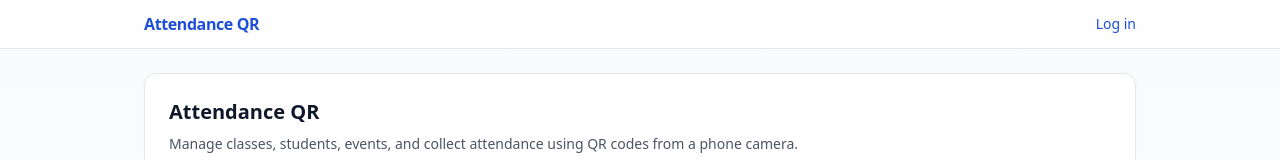
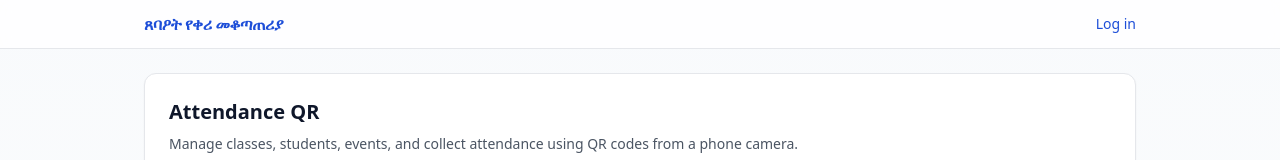
Before and after one commit to Yidne85/Att-Mgt-System, a Next.js app: page / in a window 1280 px wide. Shown: the top 160 px of the page. Built offline with nearby package versions, Linux system fonts and the light colour scheme; no server answers.

Commit message:
Update AppHeader.tsx

```diff
--- a/components/AppHeader.tsx
+++ b/components/AppHeader.tsx
@@ -63,7 +63,7 @@ export default function AppHeader() {
       <div className="max-w-5xl mx-auto px-4 py-3 flex items-center justify-between">
         {/* Brand should always go to landing page, not sign out */}
         <Link href="/" className="font-semibold tracking-tight">
-          Attendance QR
+         ጸባዖት የቀሪ መቆጣጠሪያ
         </Link>
 
         {hasSession ? (
```
